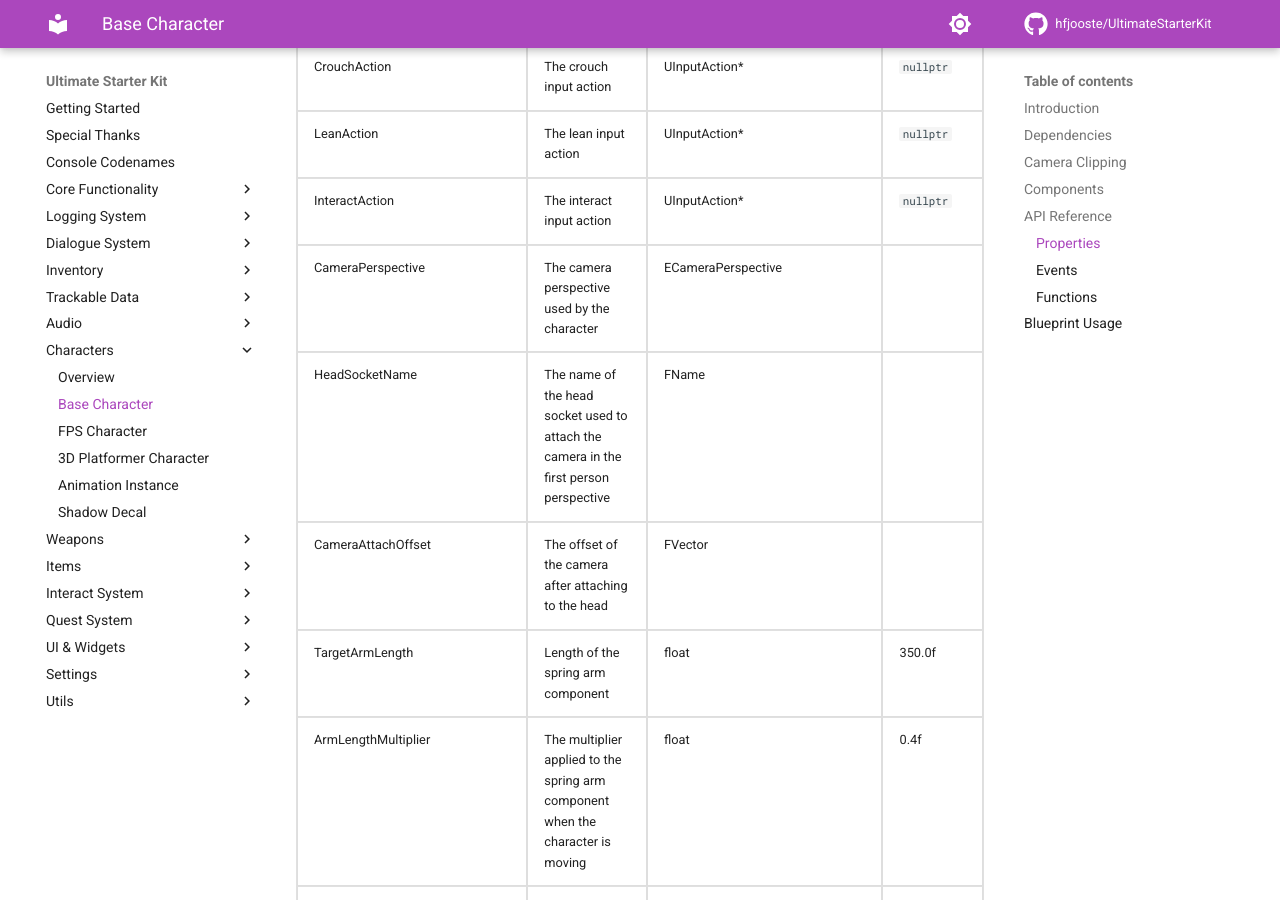
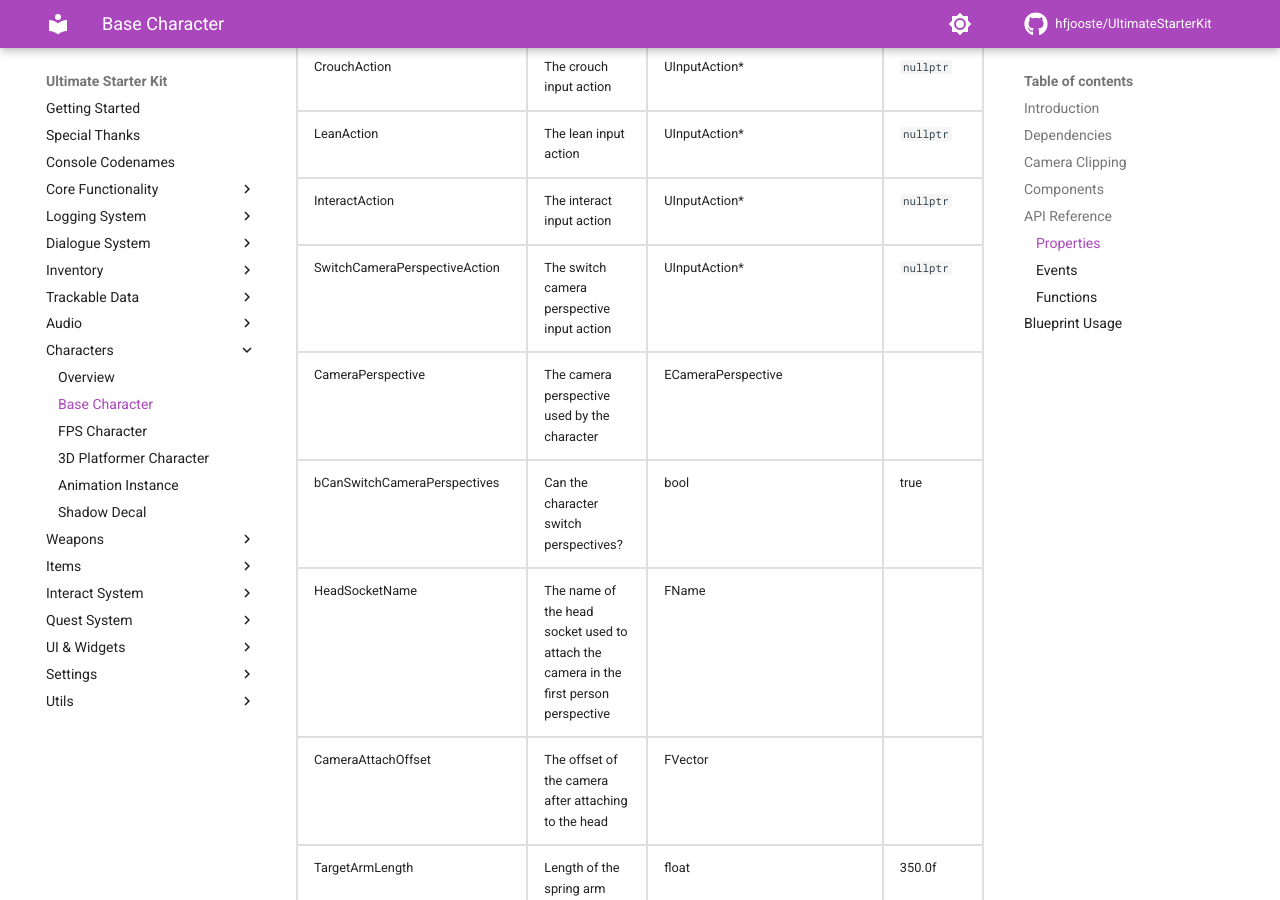
Before and after one commit to hfjooste/UltimateStarterKit, an MkDocs documentation site: the page built from docs/uskcharacter.md, in a window 1280 px wide and 900 px high, scrolled down 2054 px. Built offline with MkDocs 1.6.1 and Material for MkDocs 9.7.7, drawn with Linux system fonts in a browser that asks for light colours; comment, search, counter and statistics services are not loaded; some of the changed text lies outside the part shown.

Commit message:
Updated documentation

```diff
--- a/docs/uskcharacter.md
+++ b/docs/uskcharacter.md
@@ -129,10 +129,22 @@ The <code>USKCharacter</code> uses the following components:
 		<td><code>nullptr</code></td>
 	</tr>
 	<tr>
+		<td>SwitchCameraPerspectiveAction</td>
+		<td>The switch camera perspective input action</td>
+		<td>UInputAction*</td>
+		<td><code>nullptr</code></td>
+	</tr>
+	<tr>
 		<td>CameraPerspective</td>
 		<td>The camera perspective used by the character</td>
 		<td>ECameraPerspective</td>
 		<td></td>
+	</tr>
+	<tr>
+		<td>bCanSwitchCameraPerspectives</td>
+		<td>Can the character switch perspectives?</td>
+		<td>bool</td>
+		<td>true</td>
 	</tr>
 	<tr>
 		<td>HeadSocketName</td>
@@ -549,6 +561,18 @@ The <code>USKCharacter</code> uses the following components:
 		<td><strong>ECameraPerspective</strong><br/>The current camera perspective</td>
 	</tr>
 	<tr>
+		<td>UpdateCameraPerspective</td>
+		<td>Update the current camera perspective</td>
+		<td><strong>NewCameraPerspective (ECameraPerspective)</strong><br/>The new camera perspective</td>
+		<td></td>
+	</tr>
+	<tr>
+		<td>SwitchCameraPerspective</td>
+		<td>Switch the current camera perspective</td>
+		<td></td>
+		<td></td>
+	</tr>
+	<tr>
 		<td>SetWeapon</td>
 		<td>Set the current weapon used by the character</td>
 		<td><strong>NewWeapon (AWeapon*)</strong><br/>The new weapon</td>
```
